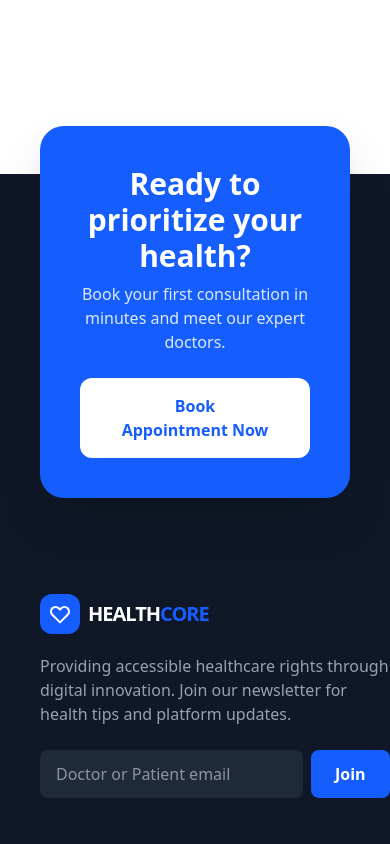
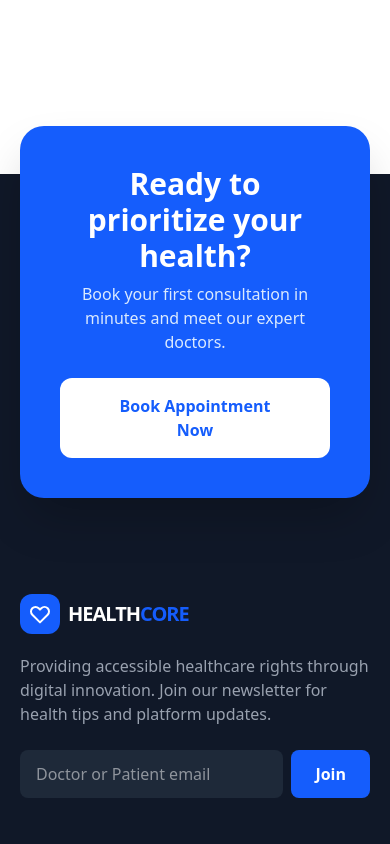
Before and after one commit to mac-101/Medical-Appointment-, a React (Vite) app: page /landingPage in a window 390 px wide. Shown: the part 5580-6424 px from the top of the page. Built offline with nearby package versions, Linux system fonts and the light colour scheme; no server answers.

Commit message:
Adjust padding in footer component

```diff
--- a/src/landpageComponents/footer.jsx
+++ b/src/landpageComponents/footer.jsx
@@ -4,7 +4,7 @@ import { Link } from 'react-router-dom';
 const Footer = () => {
   return (
     <footer className="bg-gray-900 text-white pt-20 pb-10">
-      <div className="max-w-7xl mx-auto px-10">
+      <div className="max-w-7xl mx-auto px-5 md:px-10">
 
         {/* Updated CTA Bar for Appointments */}
         <div className="bg-blue-600 rounded-3xl p-10 flex flex-col md:flex-row justify-between items-center mb-24 -mt-32 shadow-2xl">
```
